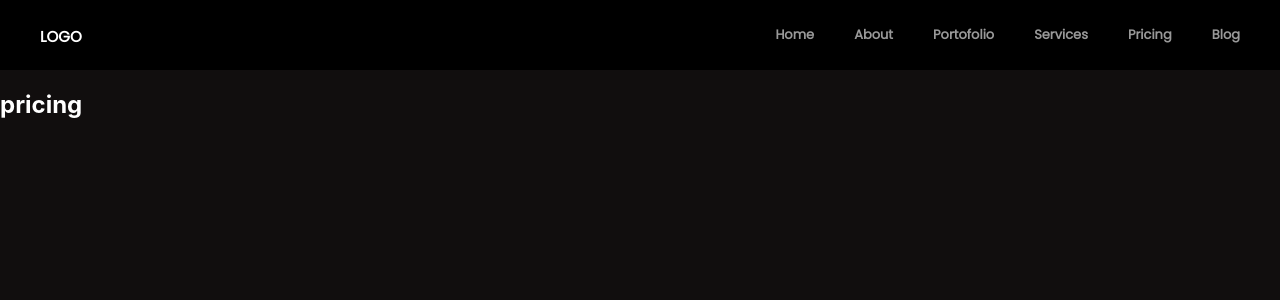
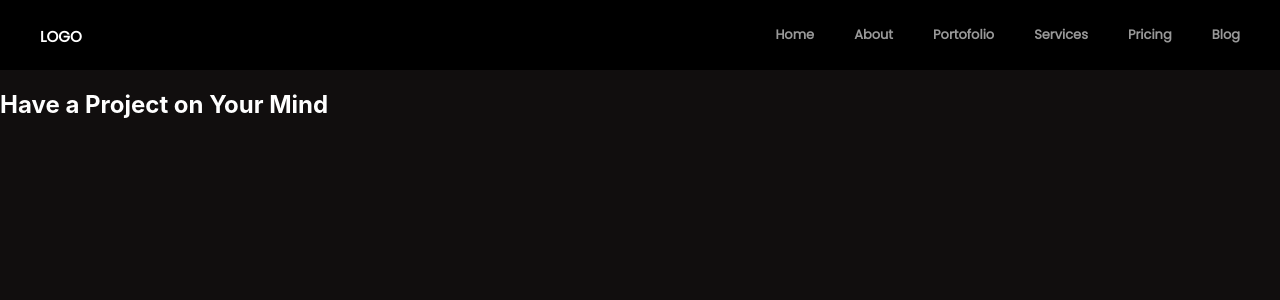
Before and after one commit to dikyriz/landing-page1, a React (Create React App) app: page /pricing in a window 1280 px wide. Shown: the top 300 px of the page. Built offline with nearby package versions, Linux system fonts and the light colour scheme.

Commit message:
update pages

```diff
--- a/src/pages/Pricing.js
+++ b/src/pages/Pricing.js
@@ -1,7 +1,7 @@
 export default function Pricing () {
     return (
         <section className="section-pricing">
-            <h1>pricing</h1>
+            <h1 className="pricing-title">Have a Project on Your Mind</h1>
         </section>
     );
 }
```
